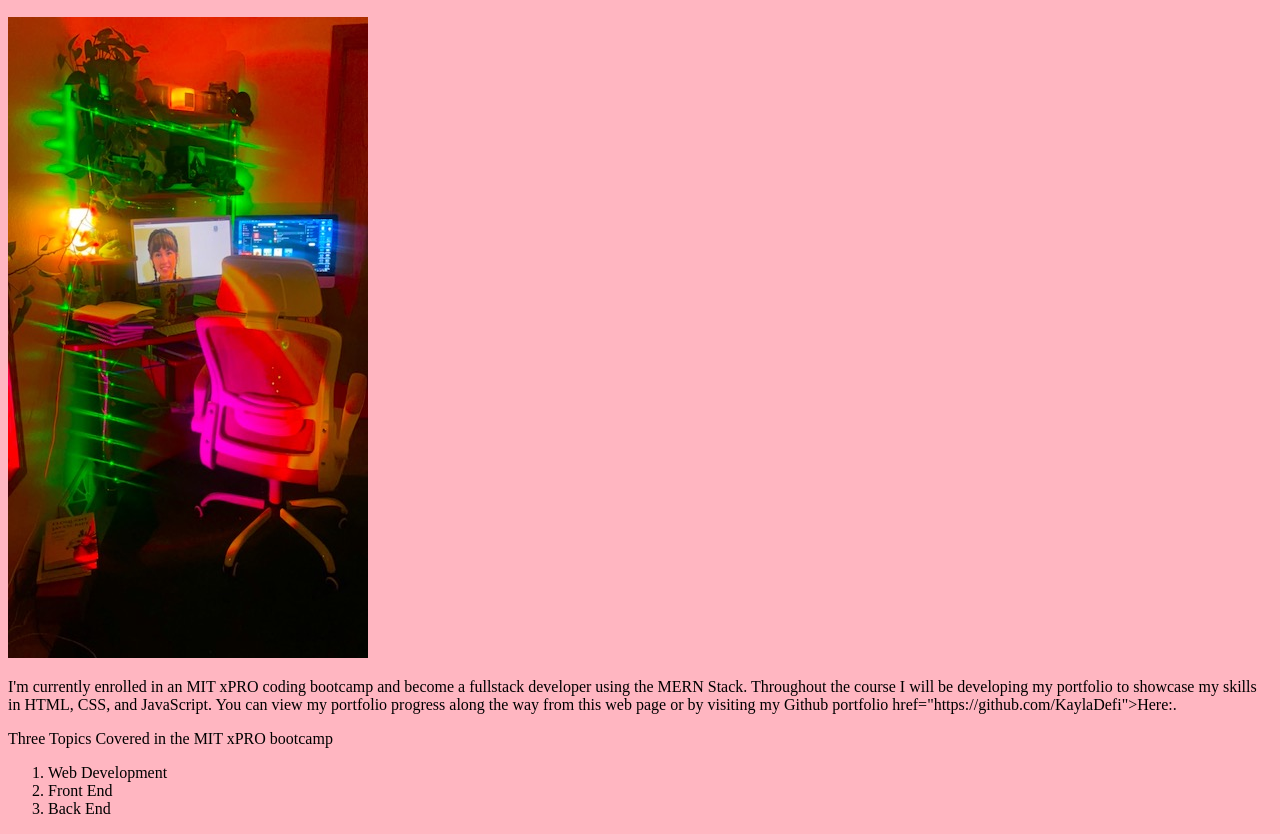
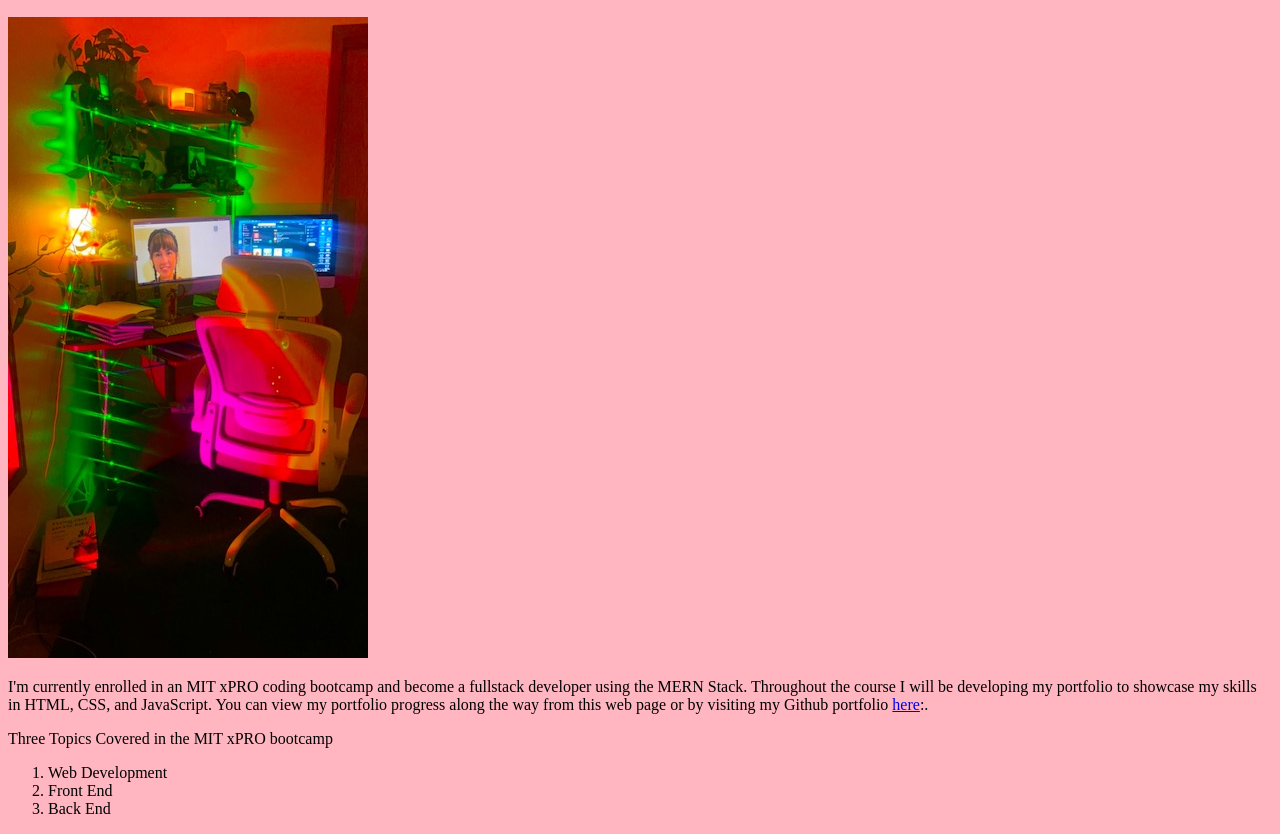
Before and after one commit to KaylaDefi/KaylaDefi.github.io, a plain HTML site: page index.htm in a window 1280 px wide. Shown: the part 137-971 px from the top of the page. Drawn offline with Linux system fonts and the light colour scheme.

Commit message:
Update index.htm
fixed broken href link

```diff
--- a/index.htm
+++ b/index.htm
@@ -5,7 +5,7 @@
 <body style="background-color: lightpink;">
 <h2>I spend a lot of time on my computer studying. I call myself KaylaDefi because I have a passion for studying decentralized finance and tech.</h2>
 <img src="IMG_7421.JPG">
-<p>I'm currently enrolled in an MIT xPRO coding bootcamp and become a fullstack developer using the MERN Stack. Throughout the course I will be developing my portfolio to showcase my skills in HTML, CSS, and JavaScript. You can view my portfolio progress along the way from this web page or by visiting my Github portfolio <a>href="https://github.com/KaylaDefi">Here</a>:.</p>
+<p>I'm currently enrolled in an MIT xPRO coding bootcamp and become a fullstack developer using the MERN Stack. Throughout the course I will be developing my portfolio to showcase my skills in HTML, CSS, and JavaScript. You can view my portfolio progress along the way from this web page or by visiting my Github portfolio <a href="https://github.com/KaylaDefi">here</a>:.</p>
 <p>Three Topics Covered in the MIT xPRO bootcamp</p>
 	<ol>
 		<li>Web Development</li>
```
